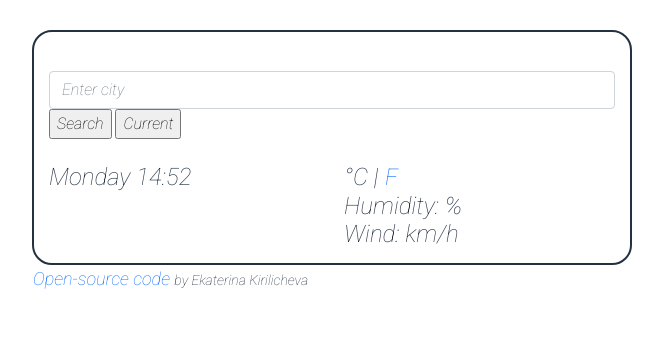
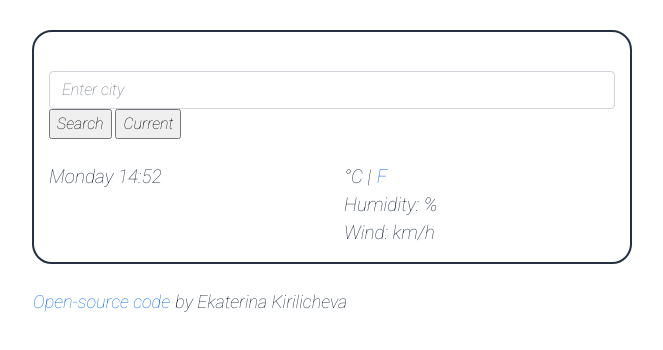
Before and after one commit to ekaterinaKirilicheva/VanillaJSweatherApp, a plain HTML site: page index.html in a window 1280 px wide. Shown: the whole page, without its empty margins (308-971 px from the left). Drawn offline with nearby package versions, Linux system fonts and the light colour scheme; no server answers.

Commit message:
optimized the footer

```diff
--- a/src/styles.css
+++ b/src/styles.css
@@ -3,9 +3,10 @@ body {
 }
 h1,
 li,
-.footer {
+.footer,
+.temperature {
   color: #233142;
-  font-weight: 100;
+  font-weight: 200;
   line-height: 28px;
 }
 h1 {
@@ -17,8 +18,12 @@ ul {
   margin: 0;
   padding: 0;
 }
+li,
+.temperature,
+.units a {
+  font-size: 19px;
+}
 li {
-  font-size: 24px;
   list-style: none;
 }
 .weather-app {
@@ -30,12 +35,13 @@ li {
   max-width: 600px;
   margin: 30px auto;
 }
+a,
+.footer {
+  font-size: 18px;
+}
+
 a {
   outline: none;
   text-decoration: none;
   padding: 2px 1px 0;
-  font-size: 18px;
 }
-.units a {
-  font-size: 23px;
-}
```
Also changed, not shown: index.html (+1 -0 lines).
